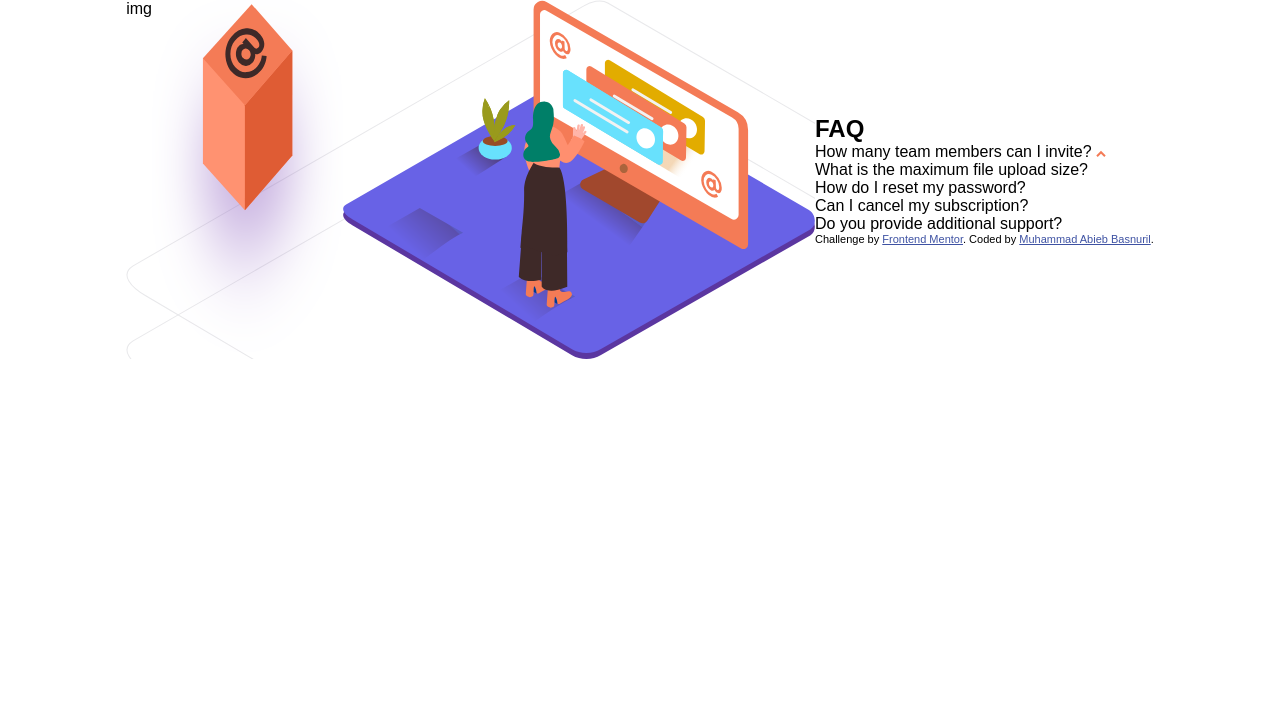
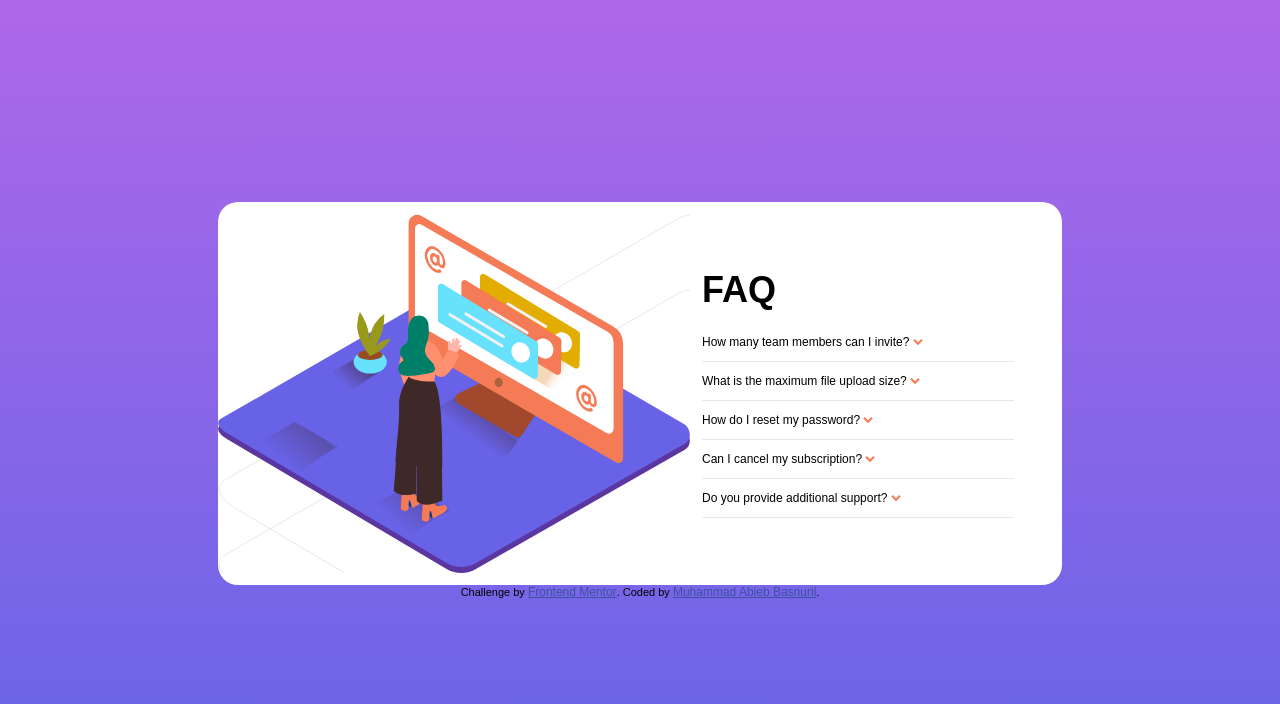
Before and after one commit to AbibGuardian50/FAQ-Accordion-card, a plain HTML site: page index.html in a window 1280 px wide. Drawn offline with Linux system fonts and the light colour scheme.

Commit message:
Add files via upload

```diff
--- a/index.html
+++ b/index.html
@@ -18,16 +18,16 @@
 <body>
   <script src="script.js"></script>
 
+  <div class="container">
     <div class="photos">
       <img src="./images/illustration-woman-online-desktop.svg" alt="illustration-woman-online-desktop">
-    <img src="./images/illustration-box-desktop.svg" alt="illustration-box-desktop">
-    img
+      <!-- <img src="./images/illustration-box-desktop.svg" alt="illustration-box-desktop"> -->
     </div>
 
 
     <section>
         <h1>FAQ</h1>
-    <div>
+      <div class="team-members">
         <button onclick="showTeam()">How many team members can I invite? <img class="arrow" src="./images/icon-arrow-down.svg" alt=""></button>
         <article id="team">
           <p>You can invite up to 2 additional users on the Free plan. There is no limit on team members for the Premium plan.</p>
@@ -35,8 +35,8 @@
       </div>
 
 
-   <div>
-    <button onclick="showSize()">What is the maximum file upload size?</button>
+     <div class="storage-size">
+      <button onclick="showSize()"> What is the maximum file upload size? <img class="arrow" src="./images/icon-arrow-down.svg" alt=""> </button>
       <article id="size">
         <p>No more than 2GB. All files in your account must fit your allotted storage space.</p>
       </article>
@@ -44,8 +44,8 @@
 
 
 
-    <div>
-      <button onclick="showReset()">How do I reset my password?</button>
+      <div class="reset-password">
+        <button onclick="showReset()">How do I reset my password? <img class="arrow" src="./images/icon-arrow-down.svg" alt=""> </button>
         <article id="reset">
           <p>Click “Forgot password” from the login page or “Change password” from your profile page.
           A reset link will be emailed to you.</p>
@@ -53,30 +53,38 @@
       </div>
 
 
-    <div>
-      <button onclick="showCancel()">Can I cancel my subscription?</button>
+      <div class="cancel-subs">
+        <button onclick="showCancel()">Can I cancel my subscription? <img class="arrow" src="./images/icon-arrow-down.svg" alt=""> </button>
       <article id="cancel">
         <p>Yes! Send us a message and we’ll process your request no questions asked.</p>
       </article>
       </div>
 
 
-    <div>
-      <button onclick="showSupport()">Do you provide additional support?</button>
+      <div class="additional-support">
+        <button onclick="showSupport()">Do you provide additional support? <img class="arrow" src="./images/icon-arrow-down.svg" alt=""> </button>
       <article id="support">
         <p> Chat and email support is available 24/7. Phone lines are open during normal business hours.</p>
       </article>
       </div>
 
 
+
+    </section>
+
+  </div>
+
+  <div>
     <footer>
         <div class="attribution">
           Challenge by <a href="https://www.frontendmentor.io?ref=challenge" target="_blank">Frontend Mentor</a>.
           Coded by <a href="https://github.com/AbibGuardian50">Muhammad Abieb Basnuril</a>.
       </footer>
-  </section>
+  </div>
 
 
-  </div>
+
+
+
 </body>
 </html>
--- a/script.js
+++ b/script.js
@@ -1,45 +1,45 @@
 function showTeam() {
     var team = document.getElementById("team");
-  if (team.style.display === "none") {
+  if (team.style.display === "block") {
+    team.style.display = "none";
+  } else {
     team.style.display = "block";
-  } else {
-    team.style.display = "none";
   }
 }
 
 
 function showSize() {
     var size = document.getElementById("size");
-  if (size.style.display === "none") {
+  if (size.style.display === "block") {
+    size.style.display = "none";
+  } else {
     size.style.display = "block";
-  } else {
-    size.style.display = "none";
   }
 }
 
 function showReset() {
     var reset = document.getElementById("reset");
-    if (reset.style.display === "none") {
+    if (reset.style.display === "block") {
+      reset.style.display = "none";
+    } else {
       reset.style.display = "block";
-    } else {
-      reset.style.display = "none";
     }
 }
 
 function showCancel() {
     var cancel = document.getElementById("cancel");
-    if (cancel.style.display === "none") {
+    if (cancel.style.display === "block") {
+      cancel.style.display = "none";
+    } else {
       cancel.style.display = "block";
-    } else {
-      cancel.style.display = "none";
     }
 }
 
 function showSupport() {
     var support = document.getElementById("support");
-    if (support.style.display === "none") {
+    if (support.style.display === "block") {
+      support.style.display = "none";
+    } else {
       support.style.display = "block";
-    } else {
-      support.style.display = "none";
     }
 }
--- a/style.css
+++ b/style.css
@@ -3,18 +3,46 @@
     margin: 0;
     box-sizing: border-box;
     font-family: 'Kumbh Sans', sans-serif;
+    font-size: 12px;
+}
+
+.container {
+    background: #fff;
+    display: flex;
+    justify-content: center;
+    align-items: center;
+    border-radius: 20px;
+    padding-top: 1rem;
+    padding-bottom: 1rem;
+    gap: 1rem;
+}
+
+h1 {
+    padding-bottom: 1rem;
+    font-size: 3rem;
+}
+
+section {
+    width: 30rem;
+    padding-right: 4rem;
 }
 
 section .arrow {
+    transition: 350ms all;
+}
+
+section .arrow:active {
     transform: rotate(180deg);
 }
 
-section .arrow:active {
-    transform: rotate(40deg);
+section .team-members, section .storage-size, section .reset-password, section .cancel-subs, section .additional-support {
+    padding-bottom: 1rem;
+    padding-top: 1rem;
+    border-bottom: 1px solid hsl(240, 5%, 91%);
 }
 
-section .arrow::after {
-    transform: rotate(90deg);
+section .team-members {
+
 }
 
 article {
@@ -25,6 +53,9 @@ body {
     display: flex;
     justify-content: center;
     align-items: center;
+    flex-direction: column;
+    min-height: 100vh;
+    background: linear-gradient(hsl(273, 75%, 66%),hsl(240, 73%, 65%));
 }
 
 button {
```
Lines whose indentation alone changed are shown as unchanged.
